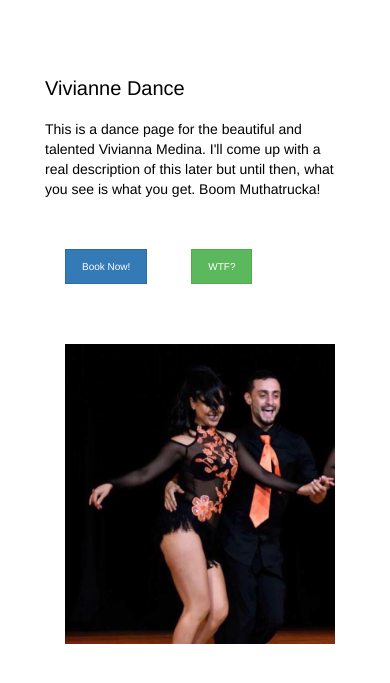
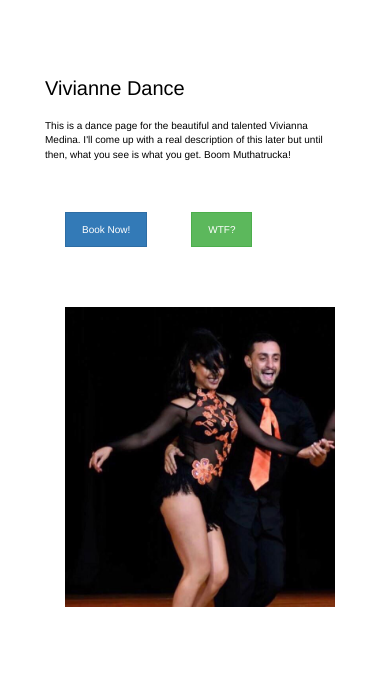
Before and after one commit to VampiroJudo/VivDanceSite-experimental-, a plain HTML site: page index.html in a window 390 px wide. Shown: the part 53-736 px from the top of the page. Drawn offline with nearby package versions, Linux system fonts and the light colour scheme.

Commit message:
finishing  resposive css for experimental dance site

```diff
--- a/css/style.css
+++ b/css/style.css
@@ -91,5 +91,8 @@
 
 	}
 
+	.header p {
 
+		font-size: 10px;
+	}
 }
```
